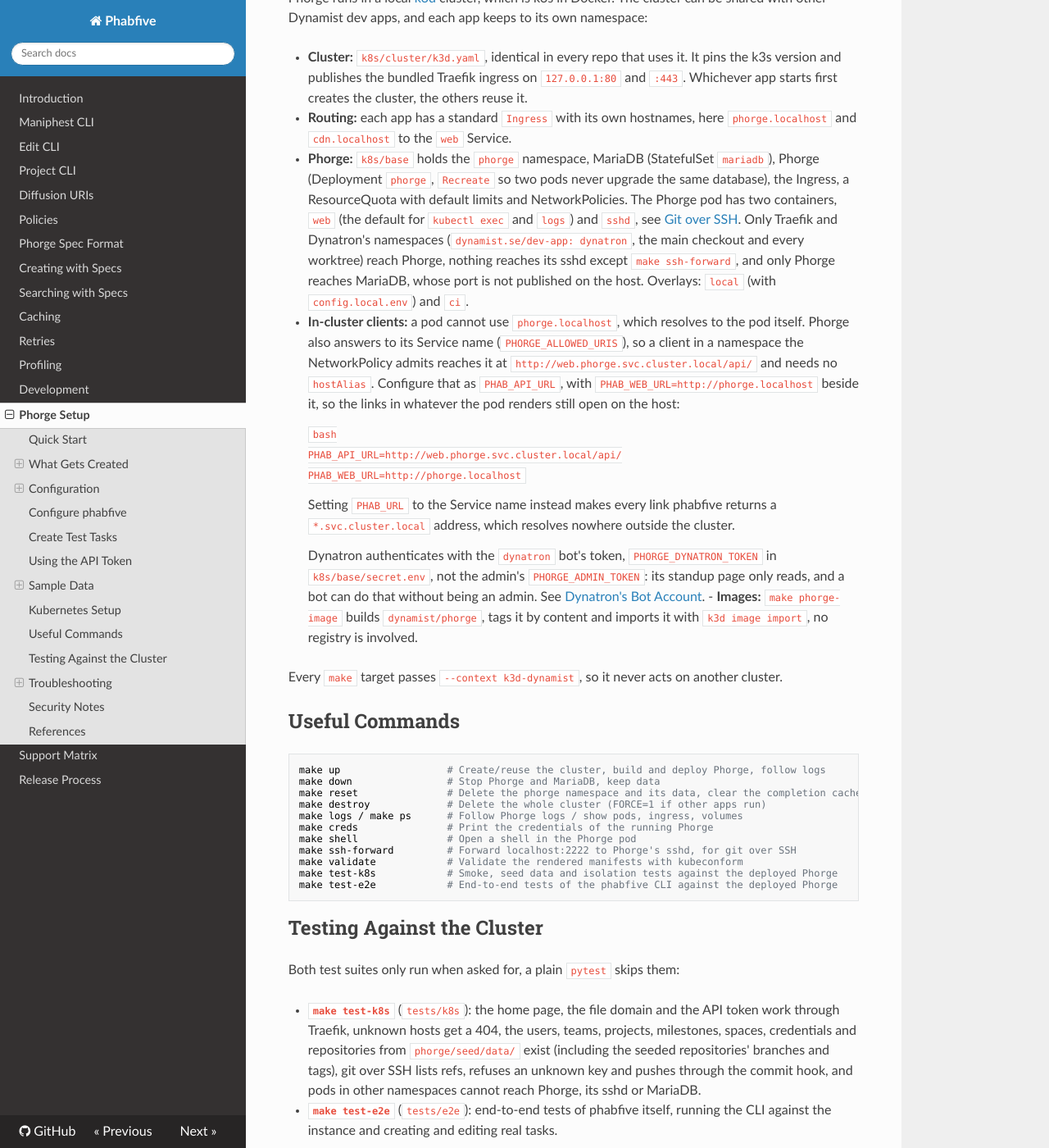
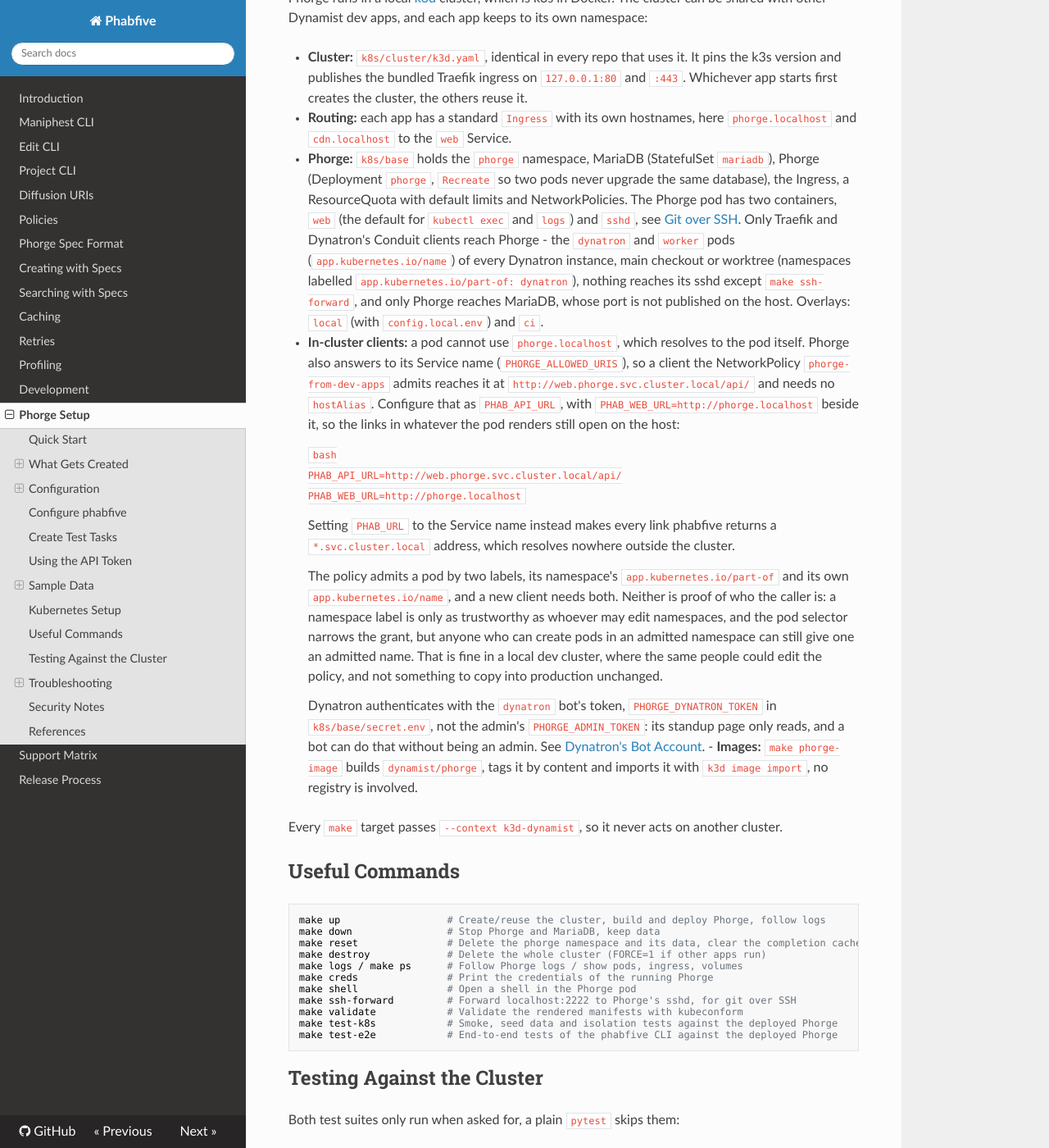
Before and after one commit to dynamist/phabfive, an MkDocs documentation site: the page built from docs/phorge-setup.md, in a window 1280 px wide and 1400 px high, scrolled down 11733 px. Shown: the whole window at 82% size. Built offline with MkDocs 1.6.1, drawn with Linux system fonts in a browser that asks for light colours; nearby versions of some CDN libraries.

Commit message:
fix: admit only Dynatron's Conduit clients, not its whole namespace
phorge-from-dev-apps admitted every pod in a namespace labelled
dynamist.se/dev-app: dynatron, which includes each instance's postgres,
valkey and object store. Only the hub and the worker call Conduit.

One from entry now selects both: the namespace by
app.kubernetes.io/part-of: dynatron, which every Dynatron instance
carries, main or worktree, and the pod by app.kubernetes.io/name in
[dynatron, worker]. dynamist.se/dev-app stays the label dev apps are
discovered by and is no longer part of the policy.

The comment and the setup docs say what that is worth: a namespace
label is only as trustworthy as whoever may edit namespaces, and the
pod selector narrows the grant, but anyone who can create pods in an
admitted namespace can still claim an admitted name.

probe_from takes pod labels. The probes from other namespaces now
expect an unlabelled pod to be refused everywhere, and new tests in a
scratch namespace labelled part-of: dynatron show that dynatron and
worker are admitted and postgres is not, so they need no Dynatron
deployed beside Phorge.

Co-Authored-By: Claude Opus 5.5 <noreply@anthropic.com>

````diff
--- a/docs/phorge-setup.md
+++ b/docs/phorge-setup.md
@@ -475,8 +475,8 @@ Phorge runs in a local [k3d](https://k3d.io) cluster, which is k3s in Docker. Th
 
 - **Cluster:** `k8s/cluster/k3d.yaml`, identical in every repo that uses it. It pins the k3s version and publishes the bundled Traefik ingress on `127.0.0.1:80` and `:443`. Whichever app starts first creates the cluster, the others reuse it.
 - **Routing:** each app has a standard `Ingress` with its own hostnames, here `phorge.localhost` and `cdn.localhost` to the `web` Service.
-- **Phorge:** `k8s/base` holds the `phorge` namespace, MariaDB (StatefulSet `mariadb`), Phorge (Deployment `phorge`, `Recreate` so two pods never upgrade the same database), the Ingress, a ResourceQuota with default limits and NetworkPolicies. The Phorge pod has two containers, `web` (the default for `kubectl exec` and `logs`) and `sshd`, see [Git over SSH](#git-over-ssh). Only Traefik and Dynatron's namespaces (`dynamist.se/dev-app: dynatron`, the main checkout and every worktree) reach Phorge, nothing reaches its sshd except `make ssh-forward`, and only Phorge reaches MariaDB, whose port is not published on the host. Overlays: `local` (with `config.local.env`) and `ci`.
-- **In-cluster clients:** a pod cannot use `phorge.localhost`, which resolves to the pod itself. Phorge also answers to its Service name (`PHORGE_ALLOWED_URIS`), so a client in a namespace the NetworkPolicy admits reaches it at `http://web.phorge.svc.cluster.local/api/` and needs no `hostAlias`. Configure that as `PHAB_API_URL`, with `PHAB_WEB_URL=http://phorge.localhost` beside it, so the links in whatever the pod renders still open on the host:
+- **Phorge:** `k8s/base` holds the `phorge` namespace, MariaDB (StatefulSet `mariadb`), Phorge (Deployment `phorge`, `Recreate` so two pods never upgrade the same database), the Ingress, a ResourceQuota with default limits and NetworkPolicies. The Phorge pod has two containers, `web` (the default for `kubectl exec` and `logs`) and `sshd`, see [Git over SSH](#git-over-ssh). Only Traefik and Dynatron's Conduit clients reach Phorge - the `dynatron` and `worker` pods (`app.kubernetes.io/name`) of every Dynatron instance, main checkout or worktree (namespaces labelled `app.kubernetes.io/part-of: dynatron`), nothing reaches its sshd except `make ssh-forward`, and only Phorge reaches MariaDB, whose port is not published on the host. Overlays: `local` (with `config.local.env`) and `ci`.
+- **In-cluster clients:** a pod cannot use `phorge.localhost`, which resolves to the pod itself. Phorge also answers to its Service name (`PHORGE_ALLOWED_URIS`), so a client the NetworkPolicy `phorge-from-dev-apps` admits reaches it at `http://web.phorge.svc.cluster.local/api/` and needs no `hostAlias`. Configure that as `PHAB_API_URL`, with `PHAB_WEB_URL=http://phorge.localhost` beside it, so the links in whatever the pod renders still open on the host:
 
     ```bash
     PHAB_API_URL=http://web.phorge.svc.cluster.local/api/
@@ -484,6 +484,8 @@ Phorge runs in a local [k3d](https://k3d.io) cluster, which is k3s in Docker. Th
     ```
 
     Setting `PHAB_URL` to the Service name instead makes every link phabfive returns a `*.svc.cluster.local` address, which resolves nowhere outside the cluster.
+
+    The policy admits a pod by two labels, its namespace's `app.kubernetes.io/part-of` and its own `app.kubernetes.io/name`, and a new client needs both. Neither is proof of who the caller is: a namespace label is only as trustworthy as whoever may edit namespaces, and the pod selector narrows the grant, but anyone who can create pods in an admitted namespace can still give one an admitted name. That is fine in a local dev cluster, where the same people could edit the policy, and not something to copy into production unchanged.
 
     Dynatron authenticates with the `dynatron` bot's token, `PHORGE_DYNATRON_TOKEN` in `k8s/base/secret.env`, not the admin's `PHORGE_ADMIN_TOKEN`: its standup page only reads, and a bot can do that without being an admin. See [Dynatron's Bot Account](#dynatrons-bot-account).
 - **Images:** `make phorge-image` builds `dynamist/phorge`, tags it by content and imports it with `k3d image import`, no registry is involved.
````
Also changed, not shown: CHANGELOG.md (+6 -4 lines), 2 other files.
